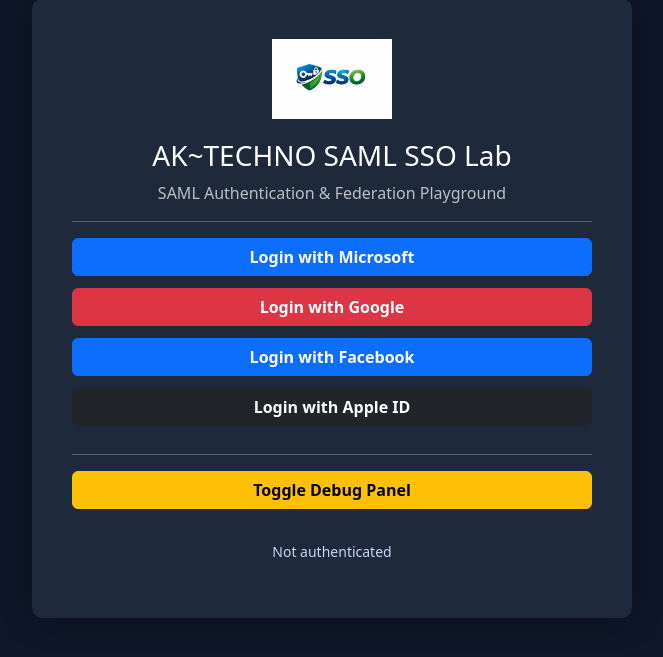
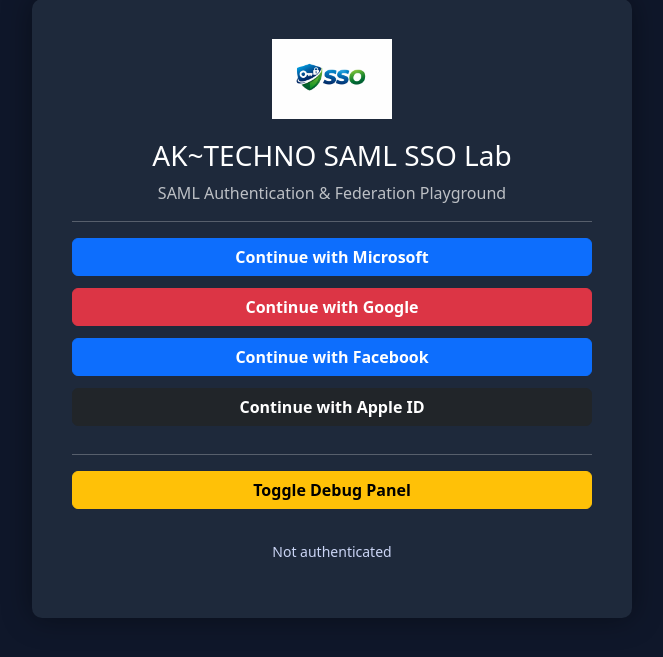
Before and after one commit to ak-wizzy/SAML-lab, a Flask app: page / in a window 1280 px wide. Shown: the part 81-738 px from the top of the page, without its empty margins (308-971 px from the left). Run offline with Flask 3, Linux system fonts and the light colour scheme; parts of the project's set-up code (start-up, migrations or seed data) failed here and were passed over.

Commit message:
minor change to login text

```diff
--- a/app/templates/index.html
+++ b/app/templates/index.html
@@ -63,19 +63,19 @@ SAML Authentication & Federation Playground
 <hr>
 
 <a href="/login" class="btn btn-primary btn-login">
-Login with Microsoft
+Continue with Microsoft
 </a>
 
 <a href="/login?provider=google" class="btn btn-danger btn-login">
-Login with Google
+Continue with Google
 </a>
 
 <a href="/login?provider=facebook" class="btn btn-primary btn-login">
-Login with Facebook
+Continue with Facebook
 </a>
 
 <a href="/login?provider=apple" class="btn btn-dark btn-login">
-Login with Apple ID
+Continue with Apple ID
 </a>
 
 <hr>
```
